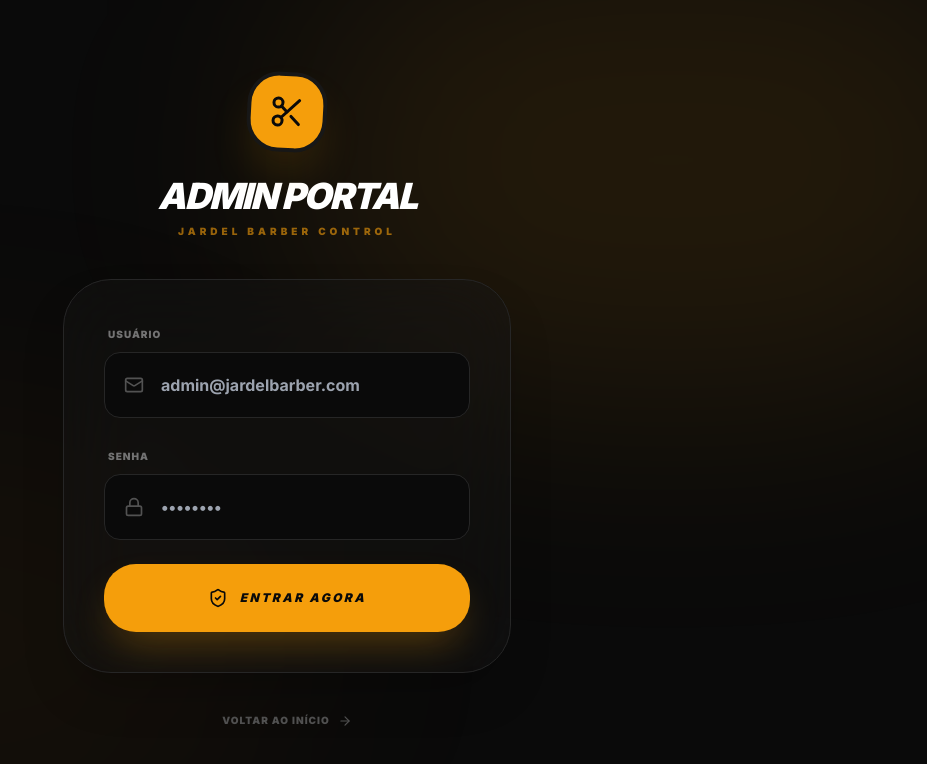
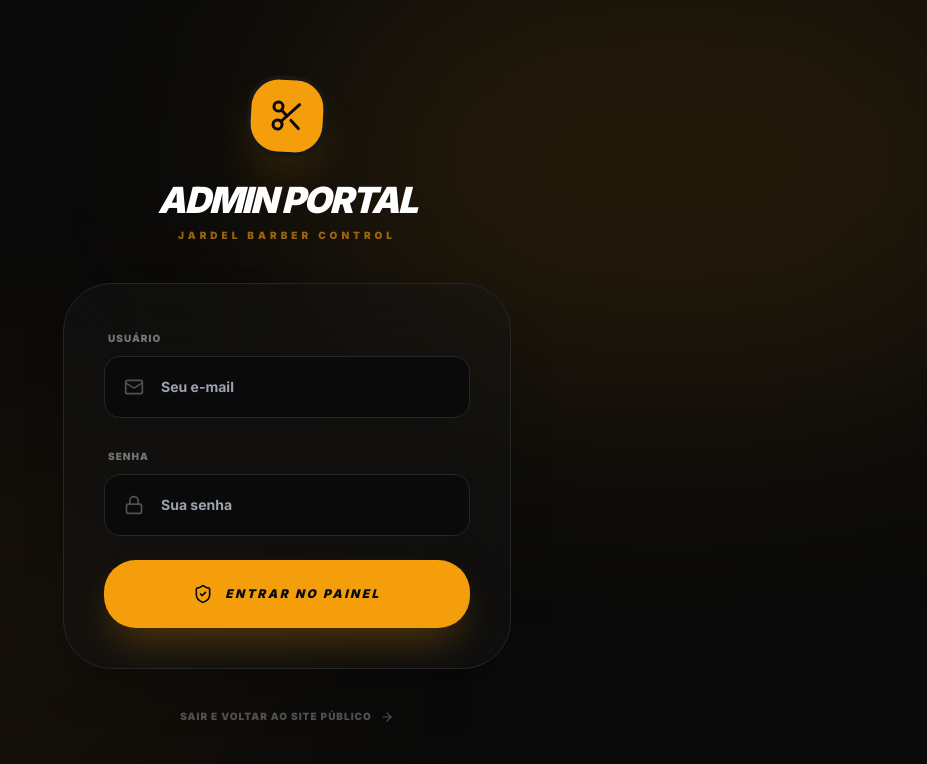
Before and after one commit to fabriciofernt-del/JardelBarber, a React (Vite) app: page /#/login in a window 1280 px wide. Shown: the top 764 px of the page, without its empty margins (353-1280 px from the left). Built offline with nearby package versions, Linux system fonts and the light colour scheme; sample sign-in values are in the browser's storage.

Commit message:
feat: Improve Supabase client and error handling
Enhances environment variable retrieval for Supabase client to be more robust across different runtimes. Updates error messages in the login page to be more user-friendly and specific for connection issues.

```diff
--- a/index.html
+++ b/index.html
@@ -8,8 +8,8 @@
     <script src="https://cdn.tailwindcss.com"></script>
     <link href="https://fonts.googleapis.com/css2?family=Inter:wght@300;400;500;600;700;800;900&display=swap" rel="stylesheet">
     <script>
-      // Polyfill para evitar erros de 'process is not defined' em bibliotecas legadas
-      window.process = { env: {} };
+      // Polyfill para evitar erros de 'process is not defined' em ambientes de produção
+      window.process = window.process || { env: {} };
       window.global = window;
     </script>
     <style>
--- a/pages/Login.tsx
+++ b/pages/Login.tsx
@@ -29,8 +29,9 @@ export const Login: React.FC = () => {
       navigate('/admin', { replace: true });
     } catch (err: any) {
       console.error("Erro de login:", err);
-      if (err.message?.includes('fetch')) {
-        setError('O banco de dados não respondeu. Verifique se seu projeto no Supabase não está pausado.');
+      // Tratamento específico para erro de rede/conexão
+      if (err.message?.toLowerCase().includes('fetch') || err.message?.includes('network')) {
+        setError('ERRO DE CONEXÃO: O sistema não conseguiu alcançar o banco de dados.');
       } else {
         setError('E-mail ou senha incorretos. Verifique suas credenciais.');
       }
@@ -40,13 +41,13 @@ export const Login: React.FC = () => {
   };
 
   const handleDemoAccess = () => {
+    // Grava uma marca no navegador para permitir o acesso sem o Supabase
     localStorage.setItem('jb_admin_session', 'true');
     navigate('/admin', { replace: true });
   };
 
   return (
     <div className="min-h-screen bg-neutral-950 flex items-center justify-center p-6 selection:bg-amber-500 selection:text-neutral-950">
-      {/* Background Decor */}
       <div className="absolute inset-0 overflow-hidden pointer-events-none">
         <div className="absolute top-[-10%] right-[-10%] w-[60%] h-[60%] bg-amber-500/10 rounded-full blur-[120px]"></div>
         <div className="absolute bottom-[-10%] left-[-10%] w-[60%] h-[60%] bg-amber-600/5 rounded-full blur-[120px]"></div>
@@ -71,8 +72,8 @@ export const Login: React.FC = () => {
                   type="email"
                   value={email}
                   onChange={(e) => setEmail(e.target.value)}
-                  className="w-full bg-neutral-950 border border-neutral-800 p-5 pl-14 rounded-2xl text-white font-bold outline-none focus:border-amber-500 transition-all"
-                  placeholder="admin@jardelbarber.com"
+                  className="w-full bg-neutral-950 border border-neutral-800 p-5 pl-14 rounded-2xl text-white font-bold outline-none focus:border-amber-500 transition-all text-sm"
+                  placeholder="Seu e-mail"
                   required
                 />
               </div>
@@ -86,8 +87,8 @@ export const Login: React.FC = () => {
                   type="password"
                   value={password}
                   onChange={(e) => setPassword(e.target.value)}
-                  className="w-full bg-neutral-950 border border-neutral-800 p-5 pl-14 rounded-2xl text-white font-bold outline-none focus:border-amber-500 transition-all"
-                  placeholder="••••••••"
+                  className="w-full bg-neutral-950 border border-neutral-800 p-5 pl-14 rounded-2xl text-white font-bold outline-none focus:border-amber-500 transition-all text-sm"
+                  placeholder="Sua senha"
                   required
                 />
               </div>
@@ -99,27 +100,20 @@ export const Login: React.FC = () => {
                   <div className="flex items-center gap-3 text-rose-500 text-[10px] font-black uppercase tracking-widest leading-relaxed">
                     <AlertCircle size={18} className="shrink-0" /> {error}
                   </div>
-                  {error.includes('banco') && (
-                    <a
-                      href="https://supabase.com/dashboard/projects"
-                      target="_blank"
-                      className="text-[9px] font-black text-white underline flex items-center gap-2 hover:text-amber-500"
-                    >
-                      <ExternalLink size={12} /> VER STATUS NO SUPABASE
-                    </a>
-                  )}
                 </div>
 
+                {/* Botão de Emergência destacado em caso de erro de rede */}
                 <button
                   type="button"
                   onClick={handleDemoAccess}
-                  className="w-full py-5 bg-white/5 text-white border border-white/10 rounded-2xl text-[10px] font-black uppercase tracking-widest hover:bg-amber-500 hover:text-neutral-950 transition-all flex items-center justify-center gap-3 group"
+                  className="w-full py-5 bg-amber-500/10 text-amber-500 border border-amber-500/40 rounded-2xl text-[10px] font-black uppercase tracking-widest hover:bg-amber-500 hover:text-neutral-950 transition-all flex items-center justify-center gap-3 group shadow-[0_10px_30px_rgba(245,158,11,0.1)]"
                 >
-                  <Zap size={16} className="group-hover:fill-current" /> Pular Erro e Usar Acesso Local
+                  <Zap size={16} className="group-hover:fill-current" /> USAR ACESSO LOCAL DE EMERGÊNCIA
                 </button>
               </div>
             )}
 
+            {!error && (
               <button
                 type="submit"
                 disabled={loading}
@@ -129,10 +123,11 @@ export const Login: React.FC = () => {
                   <RefreshCw className="animate-spin" size={20} />
                 ) : (
                   <>
-                  <ShieldCheck size={20} /> Entrar Agora
+                    <ShieldCheck size={20} /> Entrar no Painel
                   </>
                 )}
               </button>
+            )}
           </form>
         </div>
 
@@ -141,7 +136,7 @@ export const Login: React.FC = () => {
             onClick={() => navigate('/')}
             className="text-neutral-600 hover:text-white text-[10px] font-black uppercase tracking-widest transition-all flex items-center justify-center gap-2 mx-auto group"
           >
-            Voltar ao Início <ArrowRight size={14} className="group-hover:translate-x-1 transition-transform" />
+            Sair e voltar ao site público <ArrowRight size={14} className="group-hover:translate-x-1 transition-transform" />
           </button>
         </div>
       </div>
--- a/supabaseClient.ts
+++ b/supabaseClient.ts
@@ -1,36 +1,35 @@
 
 import { createClient } from '@supabase/supabase-js';
 
-// Identificador extraído da sua chave: sb_publishable_kroq0aDUd2VxpWk7I9zxxA_aHqqfX7N
-// O ID do projeto Supabase é o bloco de 20 caracteres iniciais da chave em minúsculas
-const PROJECT_ID = 'kroq0adud2vxpwk7i9zx';
-const SUPABASE_URL = `https://${PROJECT_ID}.supabase.co`;
-const SUPABASE_ANON_KEY = 'sb_publishable_kroq0aDUd2VxpWk7I9zxxA_aHqqfX7N';
+/**
+ * Safely retrieves environment variables across different runtimes (Vite, Node, Browser).
+ * Prevents "Cannot read properties of undefined" errors.
+ */
+const getEnvVar = (key: string, fallback: string): string => {
+  try {
+    // 1. Try Vite's import.meta.env
+    const viteEnv = (import.meta as any).env;
+    if (viteEnv && viteEnv[key]) return viteEnv[key];
+  } catch (e) {}
 
-/**
- * Tenta buscar variáveis de ambiente, mas prioriza os hardcoded caso a Vercel
- * não esteja configurada corretamente ainda.
- */
-const getEnv = (key: string, fallback: string): string => {
   try {
-    const v = (import.meta as any).env?.[key] || (window as any).process?.env?.[key];
-    return v && v !== 'undefined' ? v : fallback;
-  } catch (e) {
-    return fallback;
-  }
+    // 2. Try standard process.env (polyfilled in index.html)
+    const nodeEnv = (window as any).process?.env;
+    if (nodeEnv && nodeEnv[key]) return nodeEnv[key];
+  } catch (e) {}
+
+  // 3. Return hardcoded fallback for the specific project
+  return fallback;
 };
 
-const finalUrl = getEnv('VITE_SUPABASE_URL', SUPABASE_URL);
-const finalKey = getEnv('VITE_SUPABASE_ANON_KEY', SUPABASE_ANON_KEY);
+const supabaseUrl = getEnvVar('VITE_SUPABASE_URL', 'https://kroq0adud2vxpwk7i9zx.supabase.co');
+const supabaseAnonKey = getEnvVar('VITE_SUPABASE_ANON_KEY', 'sb_publishable_kroq0aDUd2VxpWk7I9zxxA_aHqqfX7N');
 
-// Configuração otimizada para evitar 'Failed to Fetch'
-export const supabase = createClient(finalUrl, finalKey, {
+// Configuração resiliente para o cliente Supabase
+export const supabase = createClient(supabaseUrl, supabaseAnonKey, {
   auth: {
     persistSession: true,
     autoRefreshToken: true,
     detectSessionInUrl: true
-  },
-  global: {
-    headers: { 'x-application-name': 'jardel-barber' }
   }
 });
```
Lines whose indentation alone changed are shown as unchanged.
